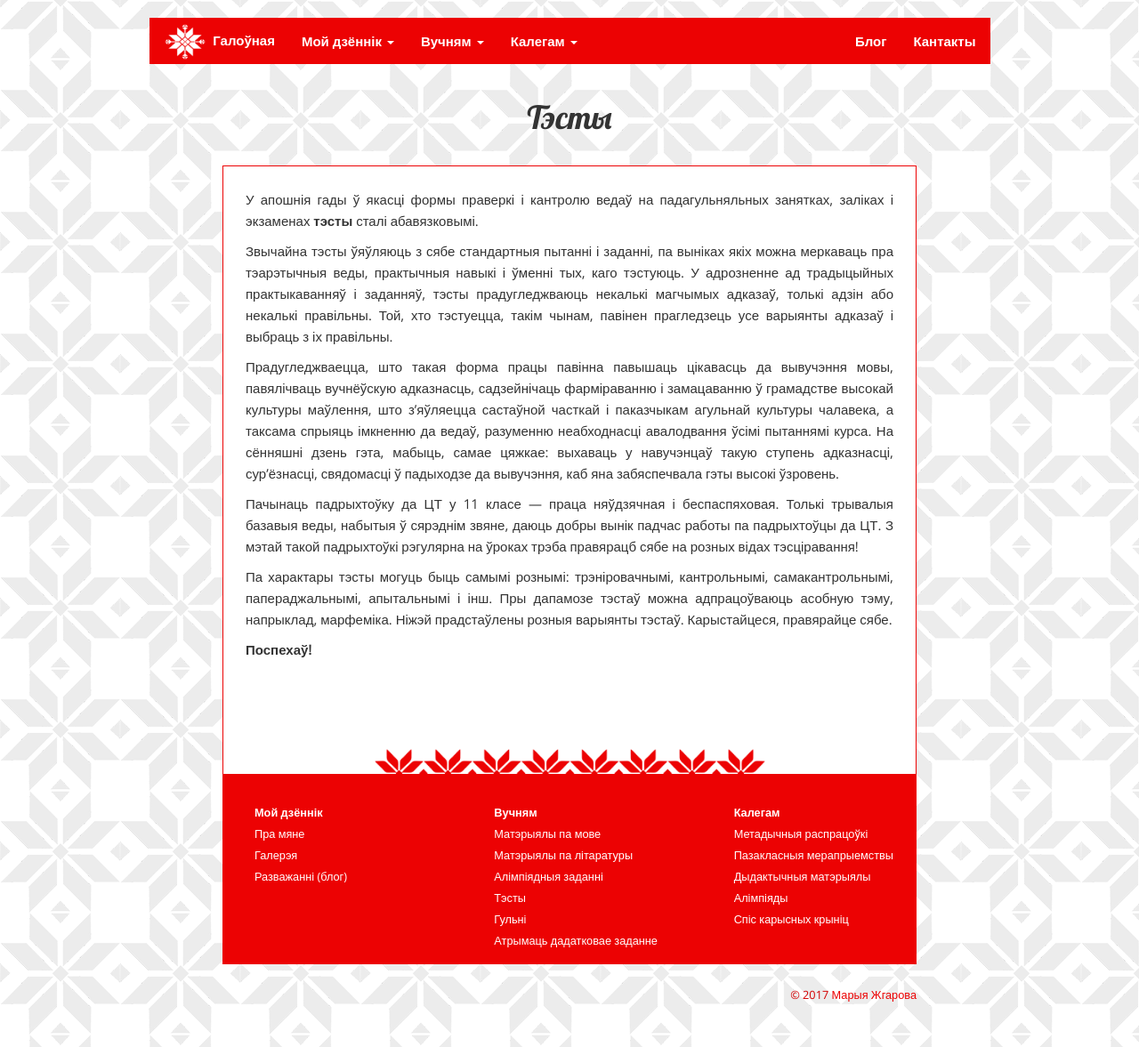
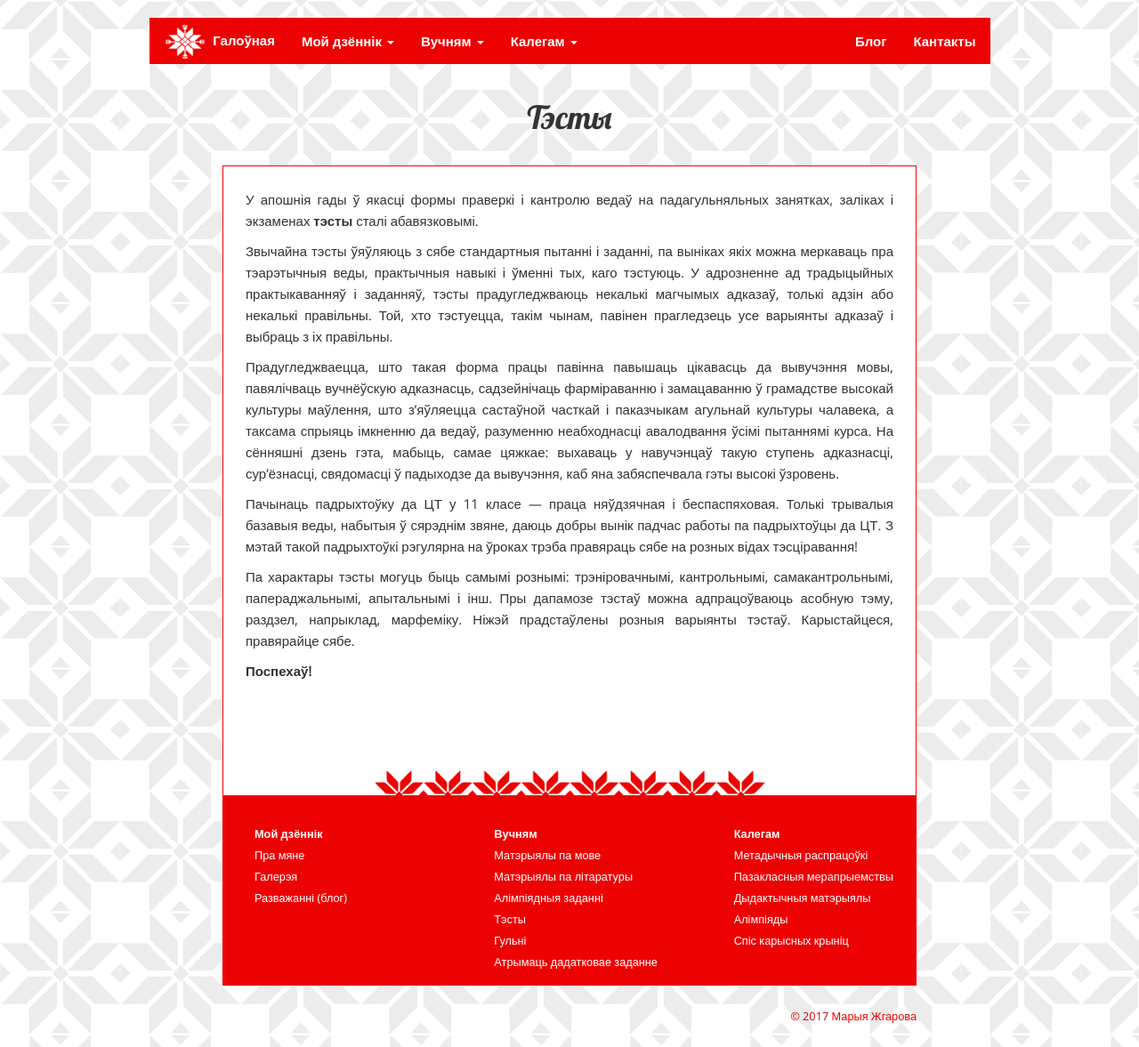
Before and after one commit to vzhgareva/vzhgareva.github.io, a Jekyll site: the page built from tests.html, in a window 1280 px wide. Shown: the whole page at 89% size. Built offline with Jekyll 4.4.1, drawn with Linux system fonts in a browser that asks for light colours.

Commit message:
Update tests.html

```diff
--- a/tests.html
+++ b/tests.html
@@ -5,6 +5,6 @@ title: Тэсты
 <p>У апошнія гады ў якасці формы праверкі і кантролю ведаў на падагульняльных занятках, заліках і экзаменах <b>тэсты</b> сталі абавязковымі.</p>
 <p>Звычайна тэсты ўяўляюць з сябе стандартныя пытанні і заданні, па выніках якіх можна меркаваць пра тэарэтычныя веды, практычныя навыкі і ўменні тых, каго тэстуюць. У адрозненне ад традыцыйных практыкаванняў і заданняў, тэсты прадугледжваюць некалькі магчымых адказаў, толькі адзін або некалькі правільны. Той, хто тэстуецца, такім чынам, павінен прагледзець усе варыянты адказаў і выбраць з іх правільны.</p>
 <p>Прадугледжваецца, што такая форма працы павінна павышаць цікавасць да вывучэння мовы, павялічваць вучнёўскую адказнасць, садзейнічаць фарміраванню і замацаванню ў грамадстве высокай культуры маўлення, што з’яўляецца састаўной часткай і паказчыкам агульнай культуры чалавека, а таксама спрыяць імкненню да ведаў, разуменню неабходнасці авалодвання ўсімі пытаннямі курса. На сённяшні дзень гэта, мабыць, самае цяжкае: выхаваць у навучэнцаў такую ступень адказнасці, сур’ёзнасці, свядомасці ў падыходзе да вывучэння, каб яна забяспечвала гэты высокі ўзровень.</p>
-<p>Пачынаць падрыхтоўку да ЦТ у 11 класе — праца няўдзячная і беспаспяховая. Толькі трывалыя базавыя веды, набытыя ў сярэднім звяне, даюць добры вынік падчас работы па падрыхтоўцы да ЦТ. З мэтай такой падрыхтоўкі рэгулярна на ўроках трэба правярацб сябе на розных відах тэсціравання!</p>
-<p>Па характары тэсты могуць быць самымі рознымі: трэніровачнымі, кантрольнымі, самакантрольнымі, папераджальнымі, апытальнымі і інш. Пры дапамозе тэстаў можна адпрацоўваюць асобную тэму, напрыклад, марфеміка. Ніжэй прадстаўлены розныя варыянты тэстаў. Карыстайцеся, правярайце сябе.</p>
+<p>Пачынаць падрыхтоўку да ЦТ у 11 класе — праца няўдзячная і беспаспяховая. Толькі трывалыя базавыя веды, набытыя ў сярэднім звяне, даюць добры вынік падчас работы па падрыхтоўцы да ЦТ. З мэтай такой падрыхтоўкі рэгулярна на ўроках трэба правяраць сябе на розных відах тэсціравання!</p>
+<p>Па характары тэсты могуць быць самымі рознымі: трэніровачнымі, кантрольнымі, самакантрольнымі, папераджальнымі, апытальнымі і інш. Пры дапамозе тэстаў можна адпрацоўваюць асобную тэму, раздзел, напрыклад, марфеміку. Ніжэй прадстаўлены розныя варыянты тэстаў. Карыстайцеся, правярайце сябе.</p>
 <p><b>Поспехаў!</b></p>
```
